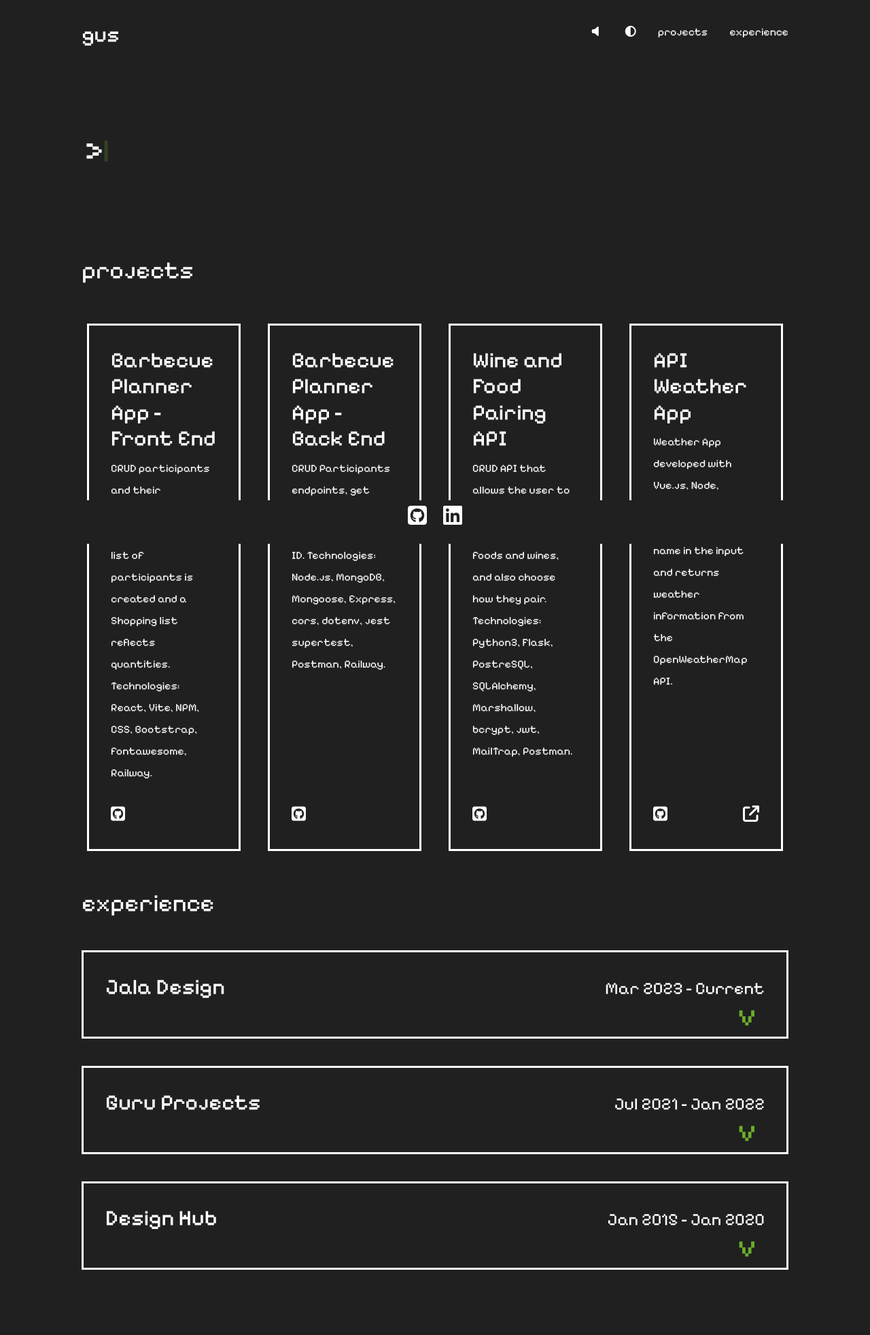
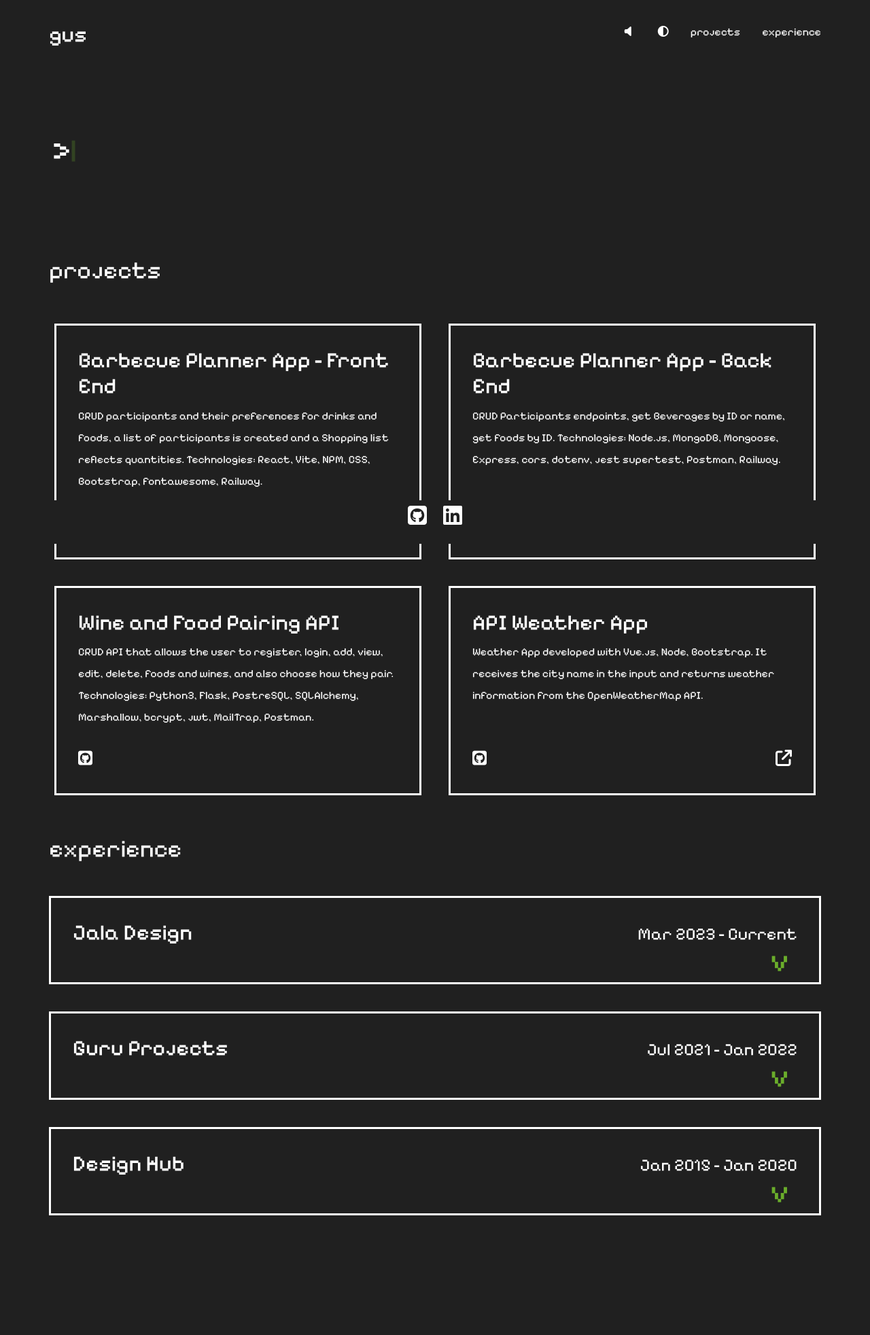
Before and after one commit to punisher-dev/gus_costa_portfolio, a PHP site: page / in a window 1280 px wide. Shown: the whole page at 68% size. After the commit the page ends 1788 px from the top, so only its background shows below. Run offline with PHP 8.4, Linux system fonts and the light colour scheme; some libraries are stand-ins or nearby versions.

Commit message:
Update: Paddings, spacings and cols

```diff
--- a/index.html
+++ b/index.html
@@ -59,7 +59,7 @@
             <div class="projects">
                 <h1 id="projects">projects</h1>
                 <div class="row">
-                    <div class="col-xl-3 col-lg-6 col-md-6 col-sm-12 d-flex" data-aos="zoom-in" data-aos-duration="1200">
+                    <div class="col-lg-6 col-md-6 col-sm-12 d-flex" data-aos="zoom-in" data-aos-duration="1200">
                         <div class="project m-2 d-flex flex-column">
                             <h2>Barbecue Planner App - Front End</h2>
                             <p>CRUD participants and their preferences for drinks and foods, a list of participants is created and a Shopping list reflects quantities. Technologies: React, Vite, NPM, CSS, Bootstrap, fontawesome, Railway.</p>
@@ -69,7 +69,7 @@
                             </div>
                         </div>
                     </div>
-                    <div class="col-xl-3 col-lg-6 col-md-6 col-sm-12 d-flex" data-aos="zoom-in" data-aos-duration="1200">
+                    <div class="col-lg-6 col-md-6 col-sm-12 d-flex" data-aos="zoom-in" data-aos-duration="1200">
                         <div class="project m-2 d-flex flex-column">
                             <h2>Barbecue Planner App - Back End</h2>
                             <p>CRUD Participants endpoints, get Beverages by ID or name, get foods by ID. Technologies: Node.js, MongoDB, Mongoose, Express, cors, dotenv, jest supertest, Postman, Railway.</p>
@@ -79,7 +79,7 @@
                             </div>
                         </div>
                     </div>
-                    <div class="col-xl-3 col-lg-6 col-md-6 col-sm-12 d-flex" data-aos="zoom-in" data-aos-duration="1200">
+                    <div class="col-lg-6 col-md-6 col-sm-12 d-flex" data-aos="zoom-in" data-aos-duration="1200">
                         <div class="project m-2 d-flex flex-column">
                             <h2>Wine and Food Pairing API</h2>
                             <p>CRUD API that allows the user to register, login, add, view, edit, delete, foods and wines, and also choose how they pair. Technologies: Python3, Flask, PostreSQL, SQLAlchemy, Marshallow, bcrypt, jwt, MailTrap, Postman.</p>
@@ -89,7 +89,7 @@
                             </div>
                         </div>
                     </div>
-                    <div class="col-xl-3 col-lg-6 col-md-6 col-sm-12 d-flex" data-aos="zoom-in" data-aos-duration="1200">
+                    <div class="col-lg-6 col-md-6 col-sm-12 d-flex" data-aos="zoom-in" data-aos-duration="1200">
                         <div class="project m-2 d-flex flex-column">
                             <h2>API Weather App</h2>
                             <p>Weather App developed with Vue.js, Node, Bootstrap. It receives the city name in the input and returns weather information from the OpenWeatherMap API.</p>
--- a/style-portfolio.css
+++ b/style-portfolio.css
@@ -52,7 +52,6 @@ nav{
     display: flex;
     align-items: center;
     justify-content: space-between;
-    margin: 0 3rem;
     padding-top: 2rem;
 }
 
@@ -91,7 +90,7 @@ li img{
 
 /* main */
 main{
-    margin: 6rem 3rem;
+    margin: 6rem 0;
     justify-content: center;
     align-items: center;
     text-align: left;
@@ -215,6 +214,10 @@ footer ul li {
 }
 
 /* Projects */
+.row{
+    --bs-gutter-y: 1.5rem;
+}
+
 .projects {
     margin-top: 3rem;
 }
```
